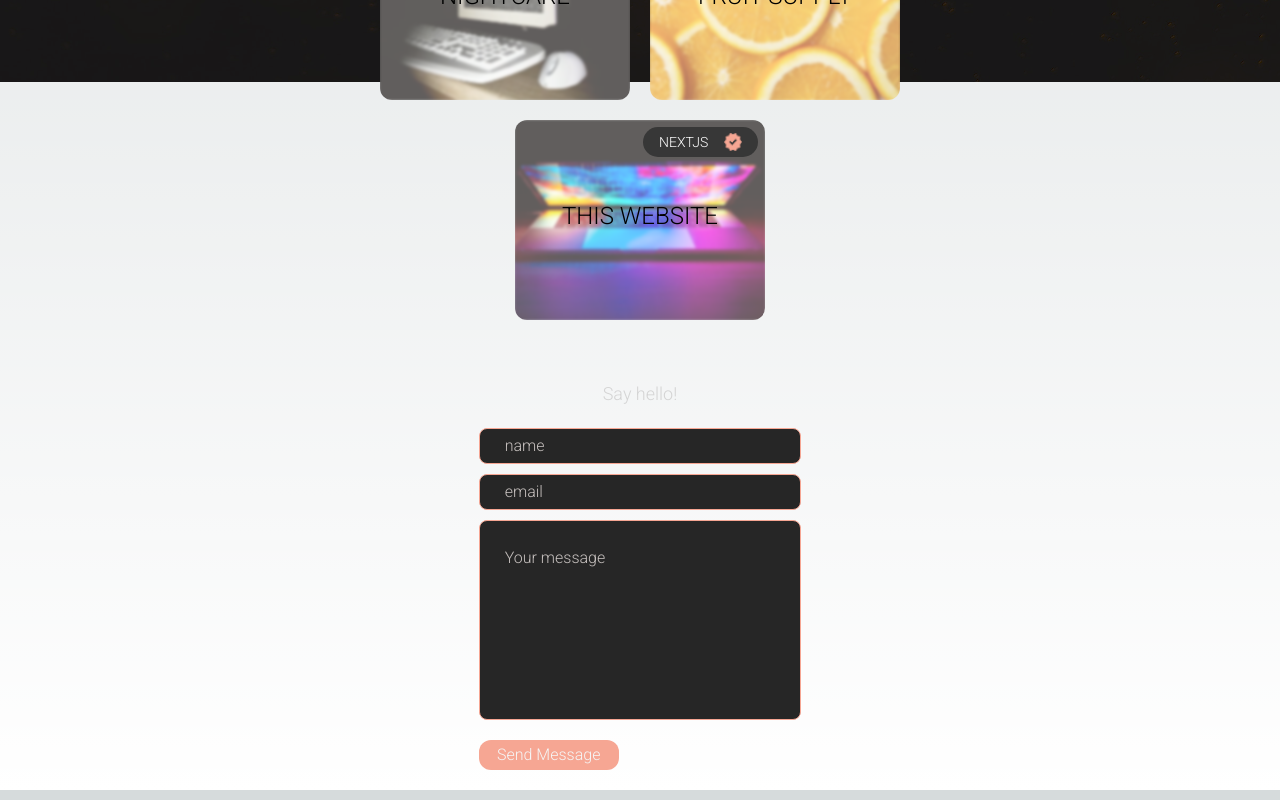
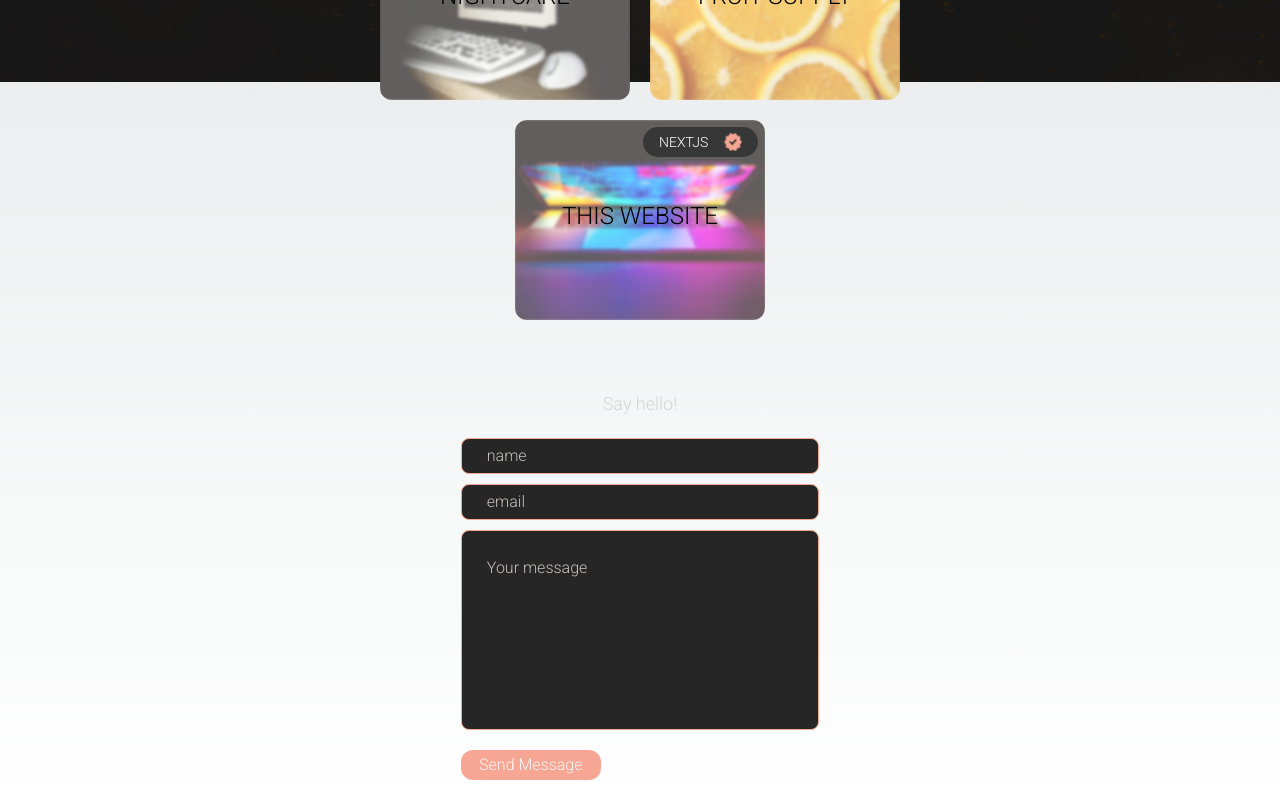
Before and after one commit to chanteCon/portfolioWebsite, a Next.js app in the folder website/: page / in a window 1280 px wide. Shown: the part 718-1518 px from the top of the page. Built offline with nearby package versions, Linux system fonts and the light colour scheme.

Commit message:
fix contact form on home page being too narrow

```diff
--- a/website/app/page.js
+++ b/website/app/page.js
@@ -93,10 +93,10 @@ export default function Home() {
             </div>
           </section>
         </section>
-        <section className = "w-full sm:w-[60%]">
+      </div>
+      <section className = "w-full md:w-[60%] lg:w-[50%] xl:w-[40%] text-neutral-300 pt-[70px]">
           <ContactForm />
         </section>
-      </div>
     </>
   )
 }
```
